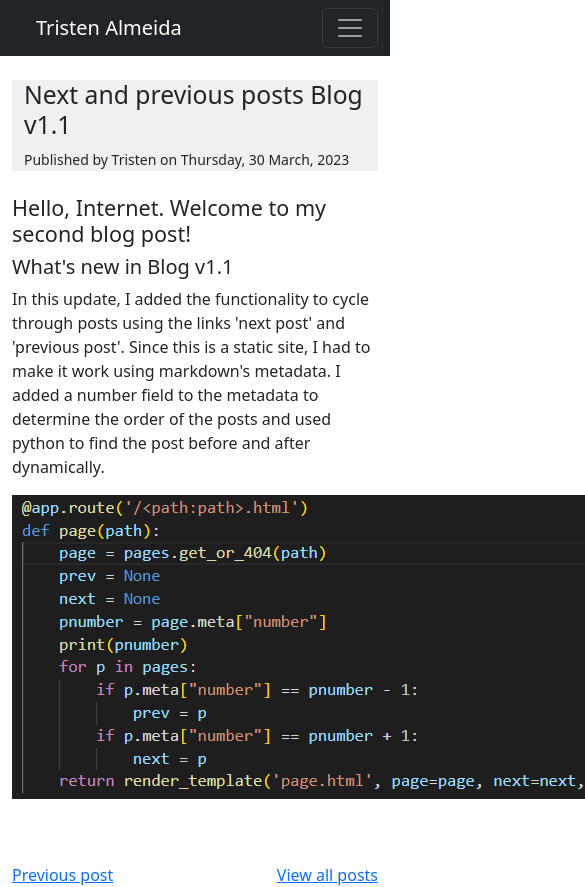
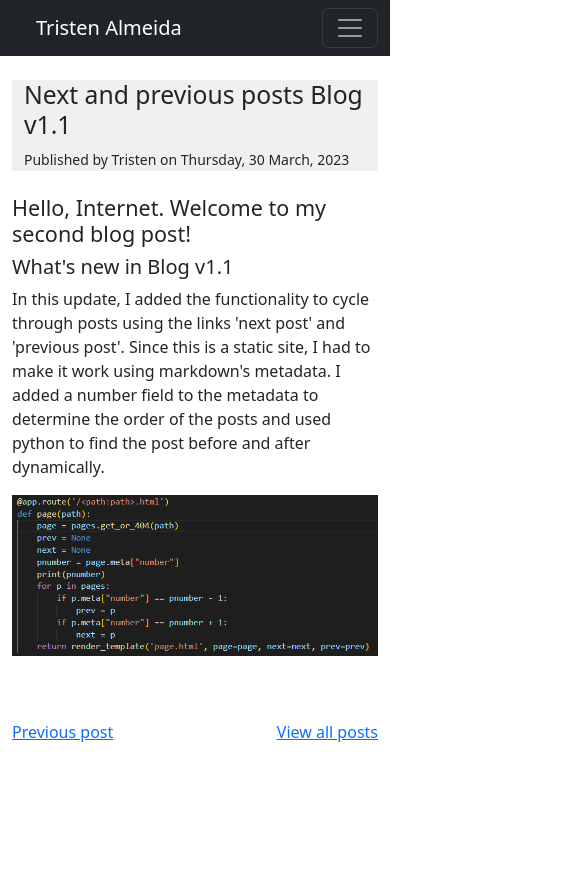
Before and after one commit to TristenAlmeida/tristenalmeida.github.io, a plain HTML site: page Nextprevious.html in a window 390 px wide. Shown: the top 887 px of the page, 585 px wide, since content can reach past the window. After the commit the page ends 844 px from the top, so only its background shows below. Drawn offline with nearby package versions, Linux system fonts and the light colour scheme.

Commit message:
made image responsive

```diff
--- a/Nextprevious.html
+++ b/Nextprevious.html
@@ -42,7 +42,7 @@
     <h4>Hello, Internet. Welcome to my second blog post!</h4>
 <h5>What's new in Blog v1.1</h5>
 <p>In this update, I added the functionality to cycle through posts using the links 'next post' and 'previous post'. Since this is a static site, I had to make it work using markdown's metadata. I added a number field to the metadata to determine the order of the posts and used python to find the post before and after dynamically.</p>
-<p><img alt="alt nextprevious python code " src="images/next.png" /></p>
+<p><img alt="alt nextprevious python code " src="images/next.png" class="img-fluid" /></p>
 
 
 </div>
```
